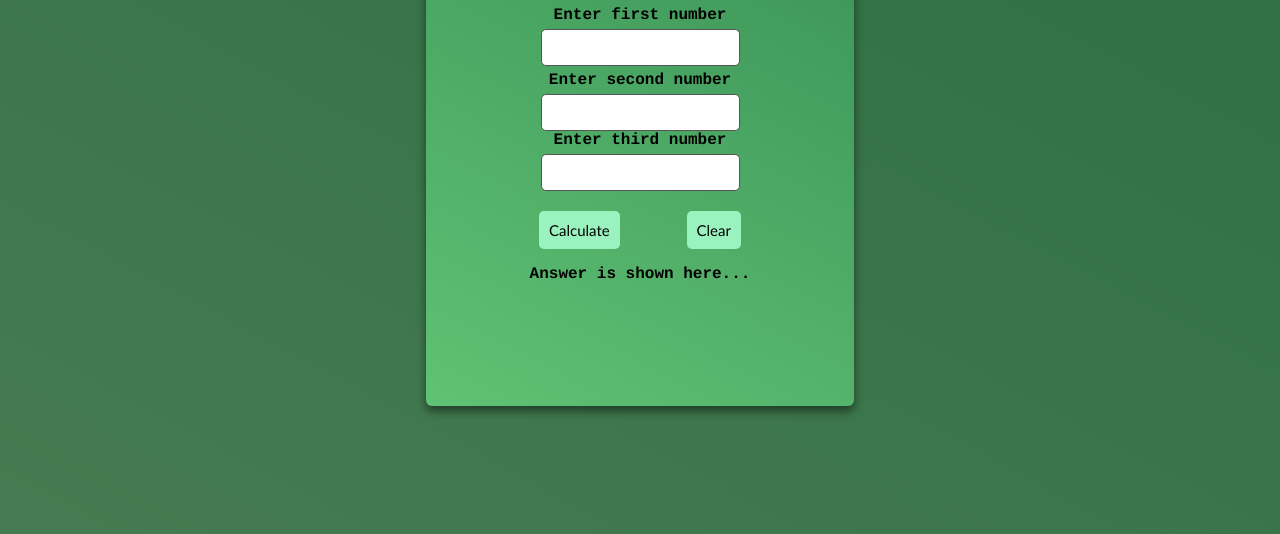
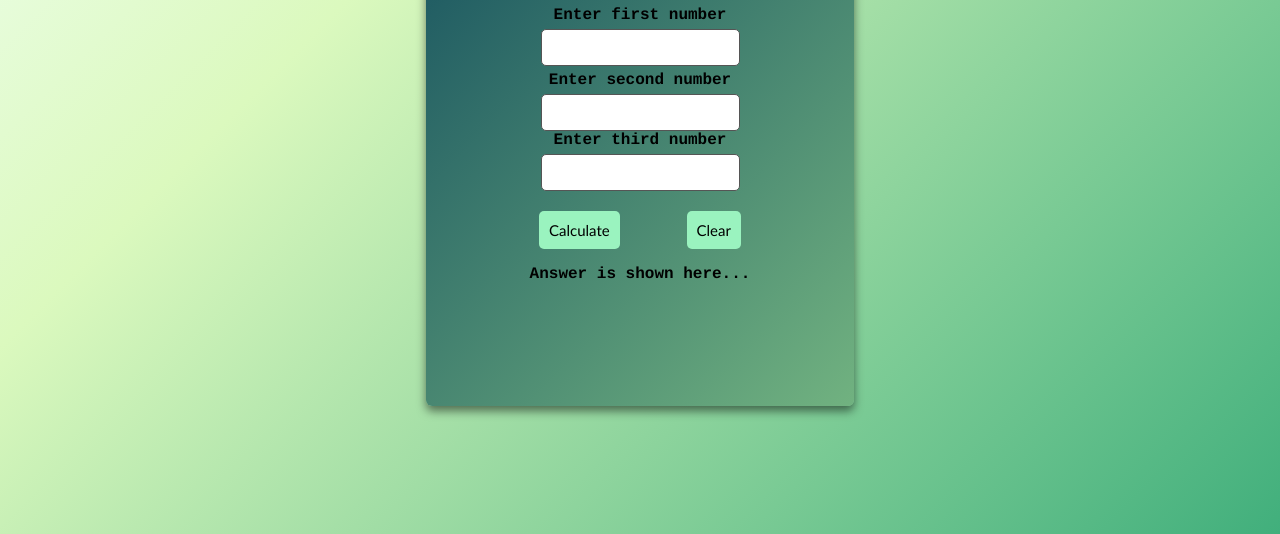
Before and after one commit to Sephcelc/sumCalculator, a plain HTML site: page index.html in a window 1280 px wide. Shown: the part 282-816 px from the top of the page. Drawn offline with Linux system fonts and the light colour scheme.

```diff
--- a/css/styling.css
+++ b/css/styling.css
@@ -1,6 +1,5 @@
 body{
-    background: linear-gradient(208deg, #2b6e41 0%, #477b51 100%);
-    font-family: Courier;
+    background: linear-gradient(135deg, #f0fff1 0%, #dbf9be 30%, #41af7c 100%);    font-family: Courier;
     display: flex;
     justify-content: center;
     align-items: center;
@@ -9,7 +8,7 @@
 
 }
 .holder{
-    background-image: linear-gradient(208deg, #388f55 0%, #60c274 100%);
+    background: linear-gradient(135deg, #134E5E 0%, #71B280 100%);
     padding: 80px;
     height: 50vh;
     border-radius: 6px;
```
